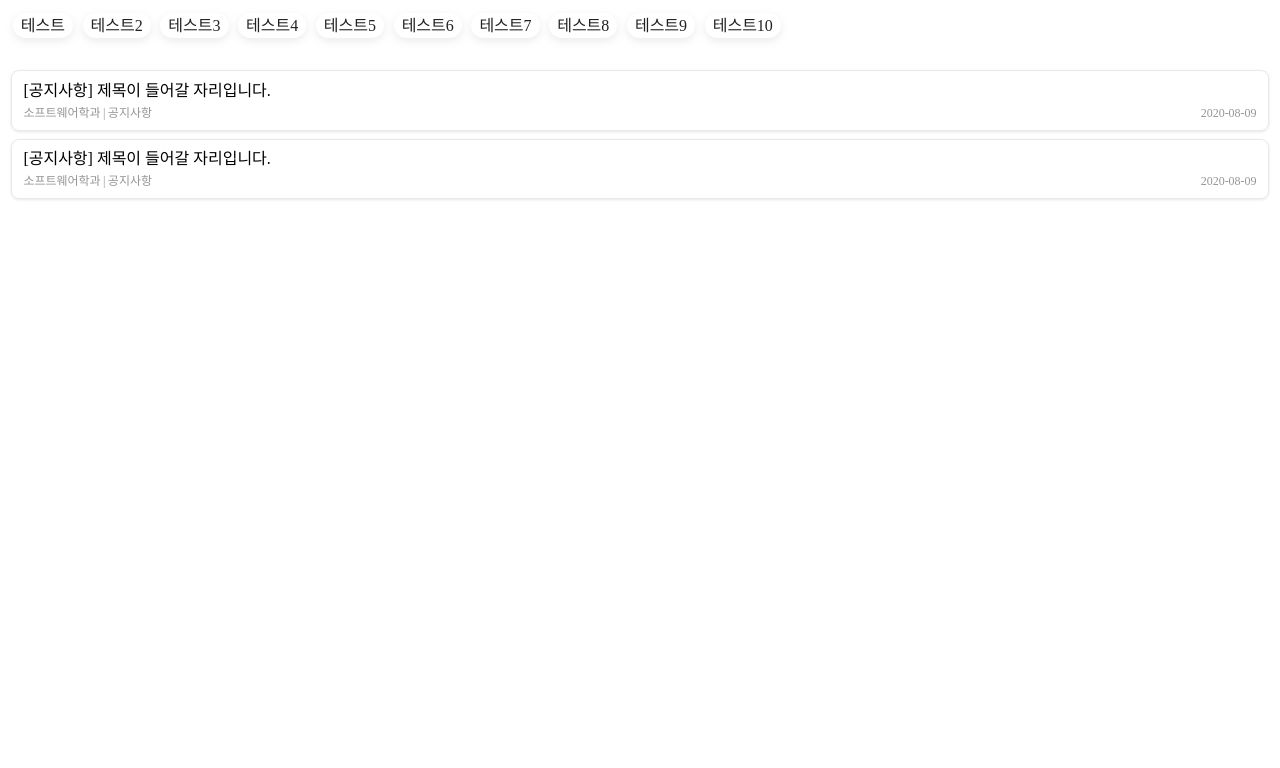
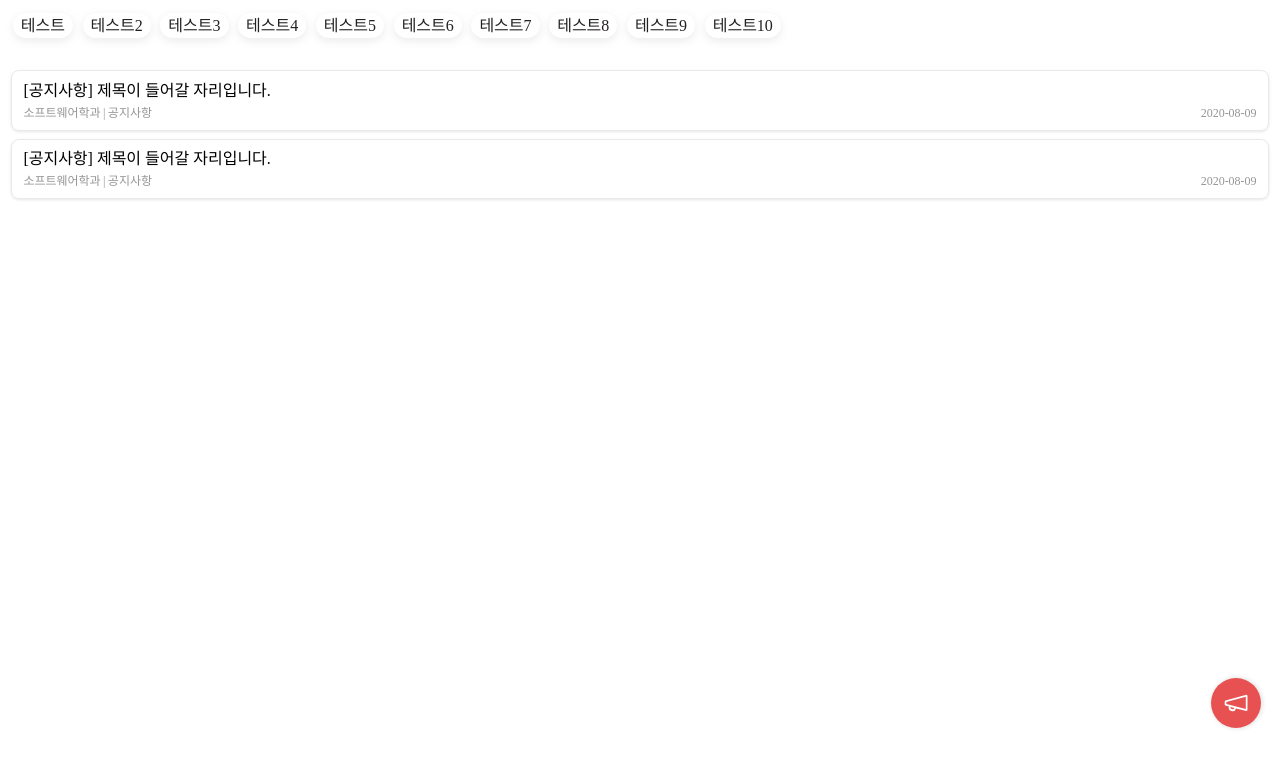
Before and after one commit to jaryapp/cbnu-alrami-client, a React (Create React App) app: page /notice in a window 1280 px wide. Shown: the top 768 px of the page. Built offline with nearby package versions, Linux system fonts and the light colour scheme.

Commit message:
[#9] markup: floating-button

```diff
--- a/src/assets/style/__pallette.css
+++ b/src/assets/style/__pallette.css
@@ -5,4 +5,5 @@
   --menu-gray: #f0f2f3;
   --menu-box-shadow: 0 0.125rem 0.3125rem rgb(0 0 0 / 12%);
   --name-red: #8a0000;
+  --button-red: #e75151;
 }
--- /dev/null
+++ b/src/components/Notice/FloatingButton/index.tsx
@@ -0,0 +1,16 @@
+import { IconType } from 'react-icons'
+import { FloatingWrapper } from './style'
+
+interface FloatingButtonProps {
+  ContentIcon: IconType
+}
+
+function FloatingButton({ ContentIcon }: FloatingButtonProps) {
+  return (
+    <FloatingWrapper>
+      <ContentIcon />
+    </FloatingWrapper>
+  )
+}
+
+export default FloatingButton
--- /dev/null
+++ b/src/components/Notice/FloatingButton/style.ts
@@ -0,0 +1,19 @@
+import styled from 'styled-components'
+import '@src/assets/style/__pallette.css'
+
+export const FloatingWrapper = styled.div`
+  position: fixed;
+  display: flex;
+  border-radius: 50%;
+  width: 50px;
+  height: 50px;
+  align-items: center;
+  justify-content: center;
+  background-color: var(--button-red);
+  color: white;
+  box-shadow: 1px 0 4px 1px rgb(0 0 0 / 10%);
+  bottom: 4.5rem;
+  right: 1.2rem;
+  font-size: 1.7rem;
+  cursor: pointer;
+`
--- a/src/components/Notice/index.tsx
+++ b/src/components/Notice/index.tsx
@@ -1,5 +1,8 @@
+import { VscMegaphone } from 'react-icons/vsc'
+
 import Selector from './Selector'
 import NoticeCardList from './NoticeCardList'
+import FloatingButton from './FloatingButton'
 
 function Notice() {
   const sites = [
@@ -18,6 +21,7 @@ function Notice() {
     <>
       <Selector sites={sites} />
       <NoticeCardList />
+      <FloatingButton ContentIcon={VscMegaphone} />
     </>
   )
 }
```
